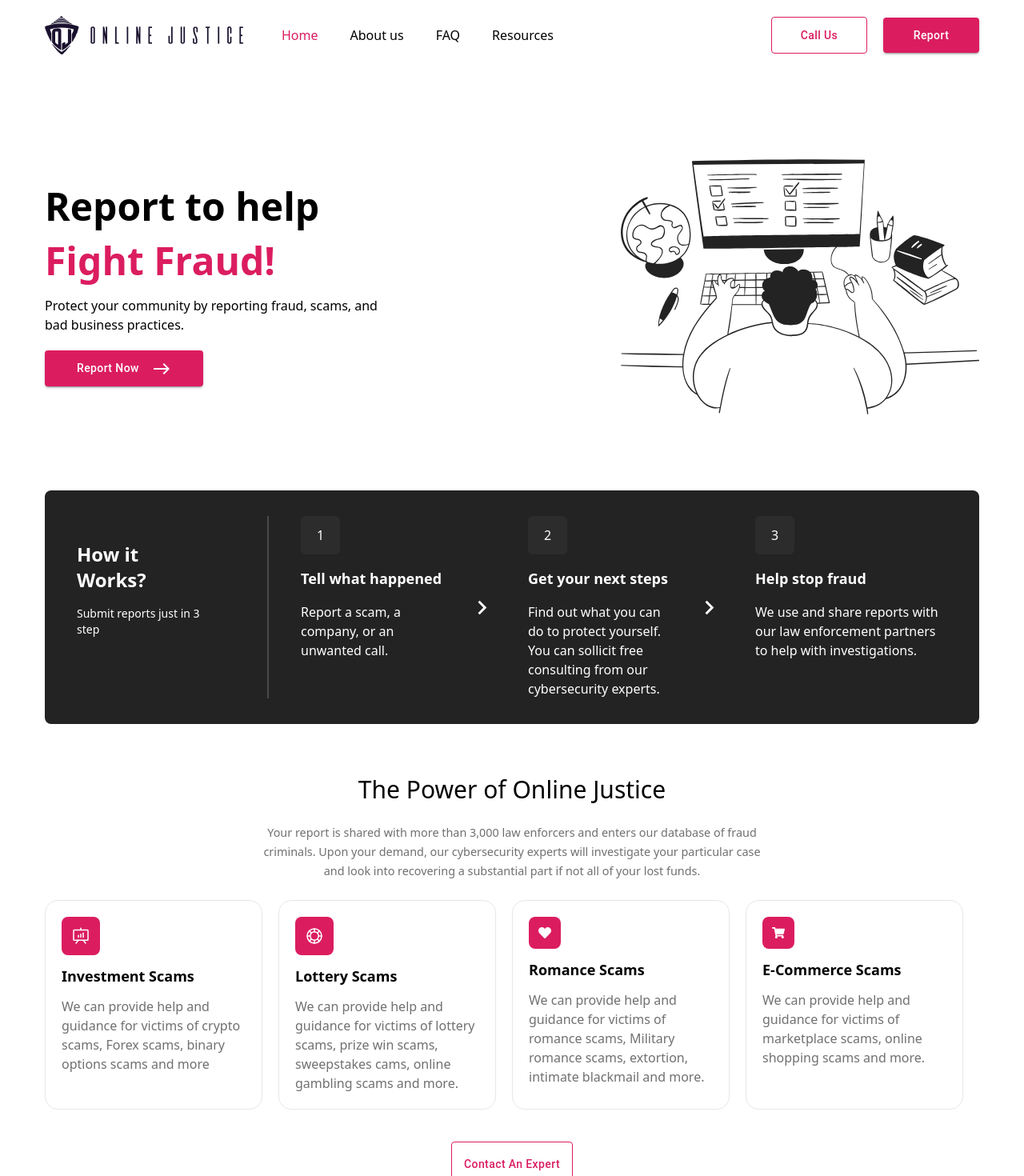
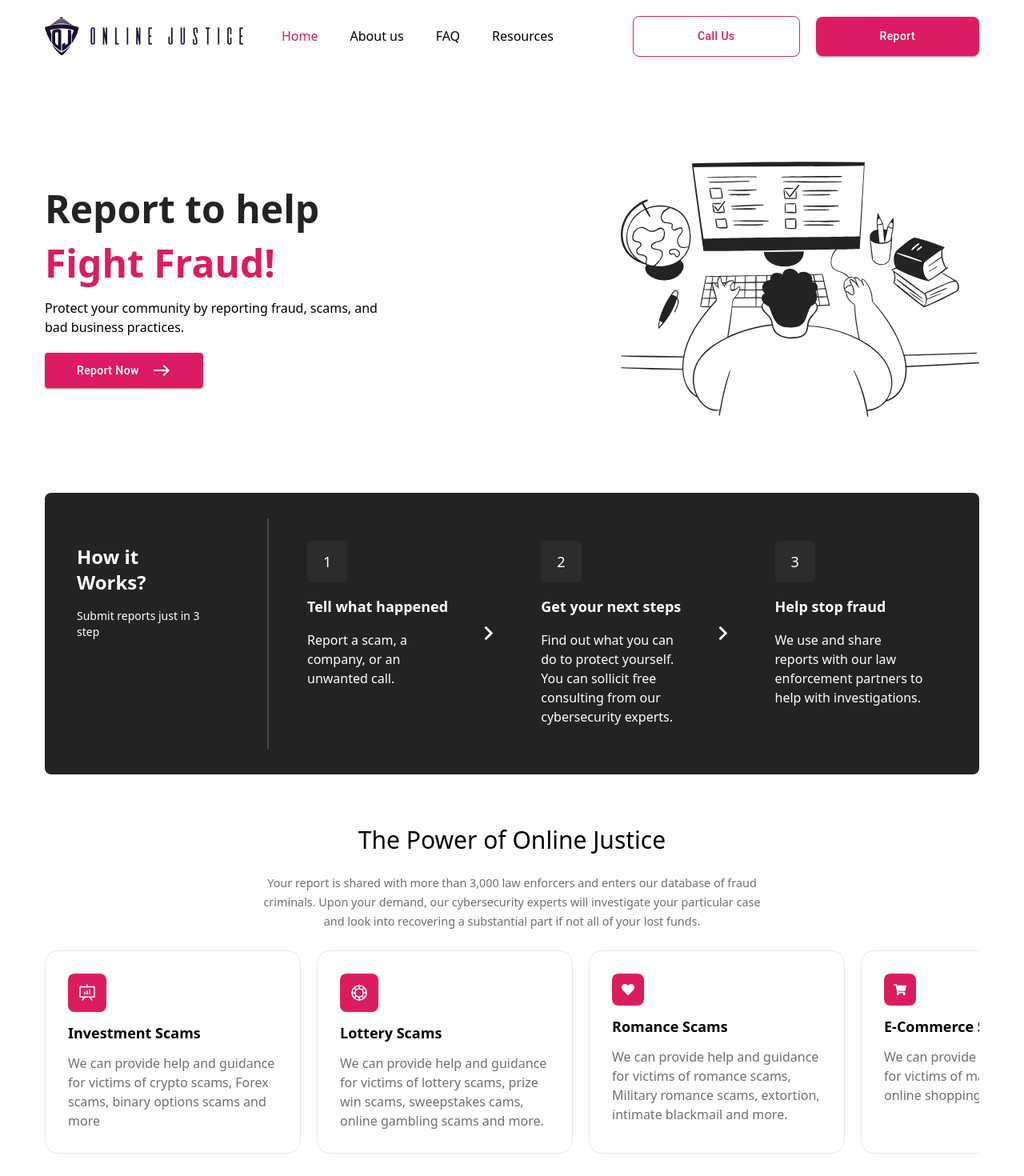
Before and after one commit to JoeSheli/online_justice_frontend, a React (Vite) app: page / in a window 1280 px wide. Shown: the top 1470 px of the page at 80% size. Built offline with nearby package versions, Linux system fonts and the light colour scheme.

Commit message:
fixed some bugs

```diff
--- a/src/Form.tsx
+++ b/src/Form.tsx
@@ -42,6 +42,7 @@
   useEffect(() => {
     document.title = "Online Justice | Form";
   }, []);
+
   return (
     <div className="max-w-[90rem] mx-auto px-3 sm:px-6 md:px-14">
       <ValidationGroup>
@@ -113,11 +114,11 @@
                     behavior: "smooth",
                   });
                   if (currentStep === 1) {
-                    // if (selectedValue === null || selectedValue === undefined) {
-                    //   setError(["Enter your choice"]);
-                    //   setSecondsPassed(0);
-                    //   return;
-                    // }
+                    if (selectedValue === null || selectedValue === undefined) {
+                      setError(["Enter your choice"]);
+                      setSecondsPassed(0);
+                      return;
+                    }
                     setCurrentStep(currentStep + 1);
                   } else if (currentStep === 2) {
                     // check if one of  step2values has helperText
@@ -126,16 +127,26 @@
                       step2Values?.sentMoneyOfAnyKind?.helperText ||
                       step2Values?.sentMoneyOfAnyKind?.value === null
                     ) {
-                      errors.push("Tell us if you sent money of any kind");
+                      errors.push("Tell us if you sent payment of any kind");
                     }
-
+                    if (error.length > 0) {
+                      setSecondsPassed(0)
+                      setError([...errors]);
+                    } else {
+                      setCurrentStep(currentStep + 1);
+                    }
+                    // check if date has value and check if
+                  } else {
+                    let errors = [];
+                    if (values?.phoneNumber.value === "") {
+                      errors.push("Enter your phone number");
+                    }
+                    if (values?.email.value === "") {
+                      errors.push("Enter your Email address");
+                    }
                     if (!errors.length) {
                       setCurrentStep(currentStep + 1);
                     }
-                    setError([...errors]);
-                    // check if date has value and check if
-                  } else {
-                    let errors = [];
                     if (values?.firstname.value.length === 0) {
                       errors.push("Enter your firstname");
                     }
--- a/src/atom.tsx
+++ b/src/atom.tsx
@@ -23,5 +23,7 @@
   default: {
     firstname: { value: "", helperText: "" },
     lastname: { value: "", helperText: "" },
+    phoneNumber: { value: "", helperText: "" },
+    email: { value: "", helperText: "" },
   },
 });
--- a/src/components/FAQ.tsx
+++ b/src/components/FAQ.tsx
@@ -2,7 +2,7 @@
 import React, { useEffect, useState } from "react";
 
 function FAQ() {
-  const [selectedQn, setSelectedQn] = useState<number | null>(null);
+  const [selectedQn, setSelectedQn] = useState<number[]>([]);
   const qns = [
     {
       title: "What can I report?",
@@ -56,21 +56,21 @@
           <div
             key={index}
             onClick={() => {
-              if (selectedQn === index) {
-                setSelectedQn(null)
+              if (selectedQn.includes(index)) {
+                setSelectedQn(selectedQn.filter((i) => i !== index));
               } else {
-                setSelectedQn(index);
+                setSelectedQn([...selectedQn, index]);
               }
             }}
             className={`${
-              selectedQn === index && "border"
+              selectedQn.includes(index) && "border"
             }  overflow-y-hidden flex flex-col gap-4  border-[#464646] duration-500 transition-all rounded-md p-5`}
           >
             <div className="font-bold pb-1 gap-3 cursor-pointer flex justify-between text-lg">
               <span className="">{qn.title}</span>
               <div
                 className={`${
-                  selectedQn === index ? "-rotate-180" : ""
+                  selectedQn.includes(index) ? "-rotate-180" : ""
                 } duration-500`}
               >
                 <KeyboardArrowDown />
@@ -78,7 +78,7 @@
             </div>
             <div
               className={`text-sm ${
-                selectedQn === index ? "block" : "hidden"
+                selectedQn.includes(index) ? "block" : "hidden"
               } duration-500 transition-all`}
             >
               {qn.desc}
--- a/src/components/Footer.tsx
+++ b/src/components/Footer.tsx
@@ -31,7 +31,7 @@
       <span>support@onlinejustice.com</span>
     </a>,
     <div className="flex items-center gap-3">
-      <Location className="h-10 w-10"/>
+      <Location className="h-6 w-6"/>
       <span>167-169 Great Portland Street, 5th Floor, London.</span>
     </div>,
   ];
@@ -51,21 +51,21 @@
             <a
               target="_blank"
               href="https://www.linkedin.com/company/online-justice/"
-              className="cursor-pointer border-2 rounded-md p-3 border-[#383838]"
+              className="border-[2px] rounded-md p-3 border-[#383838]"
             >
               <LinkedIn />
             </a>
             <a
               target="_blank"
               href="https://www.instagram.com/onlinejustice4u"
-              className="cursor-pointer border-2 rounded-md p-3 border-[#383838]"
+              className="border-[2px] rounded-md p-3 border-[#383838]"
             >
               <Instagram />
             </a>
             <a
               target="_blank"
               href="https://www.facebook.com/OnlineJustice4u"
-              className="cursor-pointer border-2 rounded-md p-3 border-[#383838]"
+              className="border-[2px] rounded-md p-3 border-[#383838]"
             >
               <Facebook />
             </a>
@@ -82,6 +82,7 @@
                       ? "_blank"
                       : "_top"
                   }
+                  className={`${index !== 0 && "hover:text-[#DB1D60]"}  duration-200`}
                   href={
                     index === 3
                       ? "https://onlinejustice.com/blog/"
--- a/src/components/HowItWorks.tsx
+++ b/src/components/HowItWorks.tsx
@@ -21,7 +21,7 @@
   ];
 
   return (
-    <div className="bg-[#232323] my-16 gap-10 rounded-lg overflow-x-auto md:flex-row flex-col md:w-full mx-auto w-fit text-white px-10 py-8 flex">
+    <div className="bg-[#232323] my-16 gap-5 rounded-lg overflow-x-auto md:flex-row flex-col md:w-full mx-auto w-fit text-white px-10 py-8 flex">
       <div className="flex sm:min-w-[15rem] flex-col sm:border-r-2 sm:border-b-0  border-b-2 border-[#4b4b4b] border-solid py-8 pr-16 gap-4">
         <div className="text-2xl font-semibold max-w-[5rem] ">
           How it Works?
--- a/src/components/Navigation.tsx
+++ b/src/components/Navigation.tsx
@@ -102,24 +102,22 @@
         <div className="lg:flex hidden items-center gap-5">
           <Button
             href="tel:+442045253282"
-            className="w-[100px] sm:w-[120px]"
+            className="hover:text-white hover:bg-[#DB1D60] px-20 duration-500 rounded-lg py-3"
             variant="outlined"
             style={{
               textTransform: "capitalize",
               color: "#DB1D60",
               border: "1px solid #DB1D60",
-              padding: "10px",
             }}
           >
             Call us
           </Button>
           <Link to="/form">
             <Button
-              className="w-[100px] sm:w-[120px]"
+              className=" duration-500 rounded-lg py-3 px-20 hover:bg-[#232323] "
               variant="contained"
               style={{
                 background: "#DB1D60",
-                padding: "10px",
                 textTransform: "capitalize",
               }}
             >
--- a/src/components/OnlineJustice.tsx
+++ b/src/components/OnlineJustice.tsx
@@ -80,7 +80,7 @@
         will investigate your particular case and look into recovering a
         substantial part if not all of your lost funds.
       </div>
-      <div className="flex overflow-x-auto pb-4 w-full gap-5">
+      <div className="flex experts overflow-x-auto pb-4 w-full gap-5">
         {experts.map((expert, index) => (
           <PowerCoursels
             key={index}
@@ -96,8 +96,9 @@
             textTransform: "capitalize",
             color: "#DB1D60",
             border: "1px solid #DB1D60",
-            padding: "15px 15px",
+            padding: "20px",
           }}
+          className="text-lg hover:text-white duration-500 hover:bg-[#DB1D60]"
         >
           Contact an expert
         </Button>
--- a/src/components/ReportFraud.tsx
+++ b/src/components/ReportFraud.tsx
@@ -11,7 +11,7 @@
     >
       <div className="flex  gap-5 flex-col items-start max-w-[28rem]">
         <div className="font-[800] text-4xl sm:text-5xl flex flex-col gap-3 sm:gap-5">
-          <div>Report to help </div>
+          <div className="text-[#232323]">Report to help </div>
           <div className="text-[#DB1D60]">Fight Fraud!</div>
         </div>
         <div>
@@ -26,7 +26,7 @@
               padding: "10px 40px",
               textTransform: "capitalize",
             }}
-            className="flex items-center gap-4"
+            className="flex hover:bg-[#232323] items-center gap-4"
           >
             <span>Report Now</span>
             <East />
--- a/src/components/Step3.tsx
+++ b/src/components/Step3.tsx
@@ -34,7 +34,7 @@
               lastname: { ...values.lastname, value },
             })
           }
-          helperText={values.firstname.helperText}
+          helperText={values.lastname.helperText}
           type="simple"
           placeholder="Lastname"
         />
@@ -60,11 +60,27 @@
           type="simple"
           question="Phone Number"
           placeholder="Phone number"
+          value={values.phoneNumber.value}
+          setValue={(value) =>
+            setValues({
+              ...values,
+              phoneNumber: { ...values.phoneNumber, value },
+            })
+          }
+          helperText={values.phoneNumber.helperText}
         />
         <Ask3
           type="simple"
           question="Email address"
           placeholder="Info@email.com"
+          value={values.email.value}
+          setValue={(value) =>
+            setValues({
+              ...values,
+              email: { ...values.email, value },
+            })
+          }
+          helperText={values.email.helperText}
         />
       </div>
     </div>
--- a/src/index.css
+++ b/src/index.css
@@ -7,3 +7,12 @@
 html {
   scroll-behavior: smooth !important;
 }
+.experts::-webkit-scrollbar {
+  background-color: rgb(207, 207, 207);
+  border-radius: 10px;
+  height: 7px;
+}
+.experts::-webkit-scrollbar-thumb {
+  background-color: #4e4e4e;
+  border-radius: 10px;
+}
--- a/src/subcomponents/PowerCoursels.tsx
+++ b/src/subcomponents/PowerCoursels.tsx
@@ -14,11 +14,11 @@
   return (
     <div
       key={key}
-      className="flex min-w-[17rem] flex-col items-start border rounded-2xl p-5 gap-3"
+      className="flex bg-white group duration-500 hover:bg-[#232323] hover:text-white cursor-pointer min-w-[20rem] flex-col items-start border rounded-2xl p-7 gap-3"
     >
-      <div className="bg-[#DB1D60] p-3 rounded-lg">{icon}</div>
+      <div className="bg-[#DB1D60] duration-500 group-hover:bg-[#312e2e] p-3 rounded-lg">{icon}</div>
       <div className="font-bold text-lg capitalize">{title}</div>
-      <div className="max-w-[50rem] text-[#707070]">{desc}</div>
+      <div className="max-w-[50rem] duration-500 group-hover:text-white text-[#707070]">{desc}</div>
     </div>
   );
 }
--- a/src/subcomponents/Step.tsx
+++ b/src/subcomponents/Step.tsx
@@ -15,10 +15,10 @@
   key: number;
 }) {
   return (
-    <div key={key} className="flex sm:min-w-[15rem] gap-5">
-      <div className="flex items-start flex-col gap-4">
+    <div key={key} className="flex sm:min-w-[15rem] ">
+      <div className="flex p-7 group rounded-2xl duration-500 hover:bg-[#DB1D60] items-start flex-col gap-4">
         <div
-          className="py-3 px-5 rounded-md"
+          className="py-3 px-5 text-lg group-hover:bg-white duration-700 group-hover:text-black rounded-md"
           style={{ background: "rgba(240, 240, 240, 0.04)" }}
         >
           {number}
```
